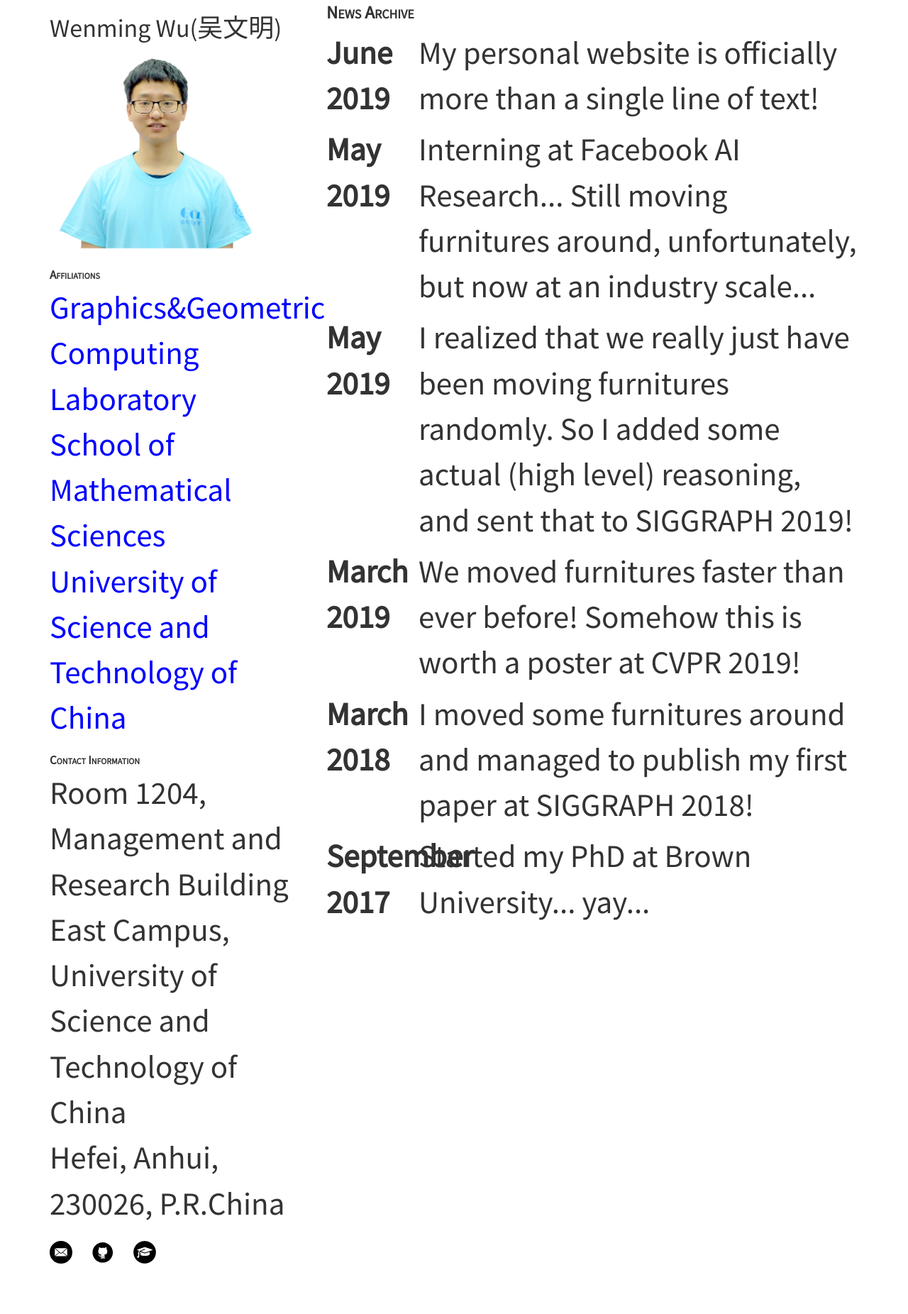
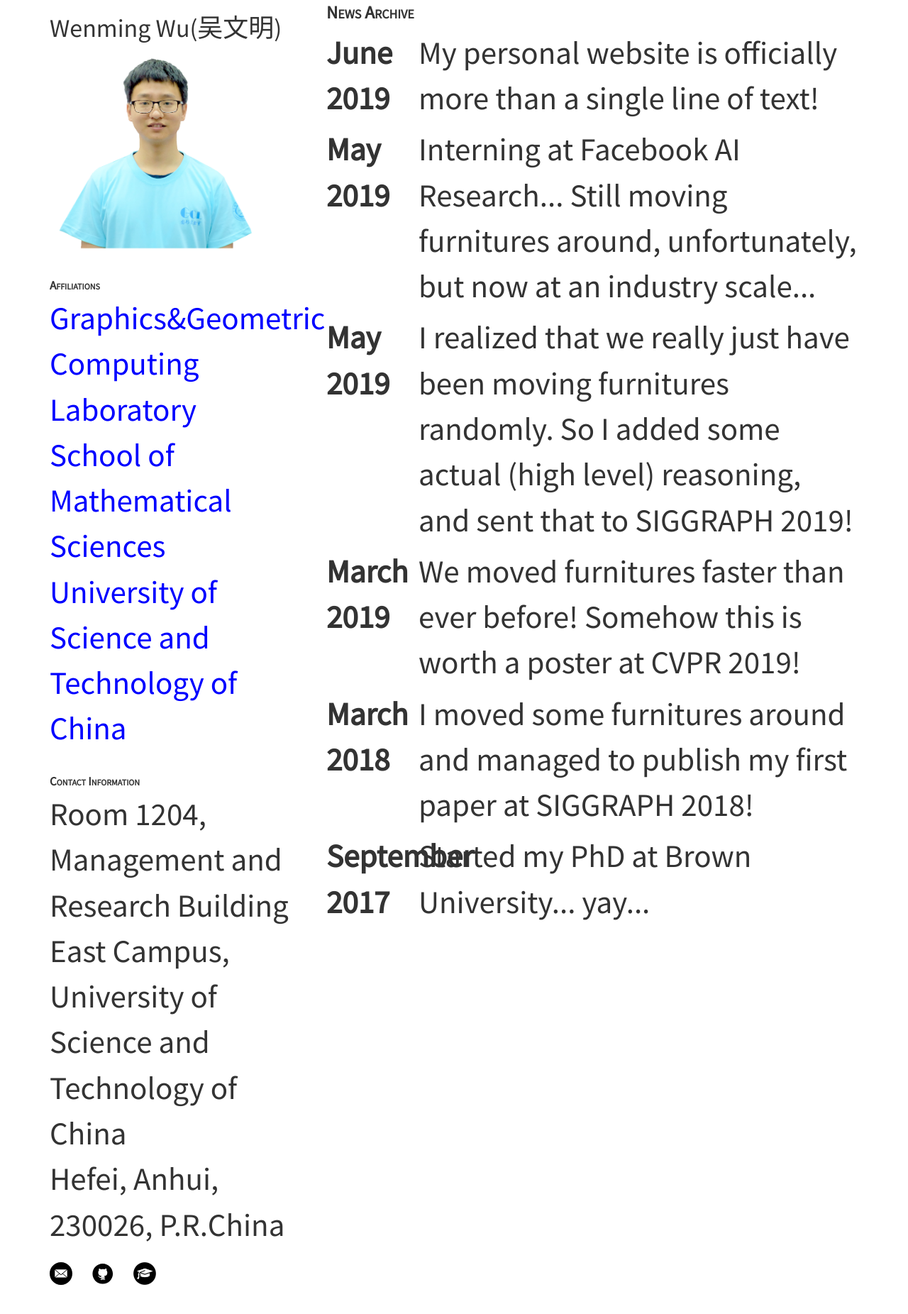
Before and after one commit to wutomwu/wutomwu.github.io, a Jekyll site: the page built from newsarchive.html, in a window 1280 px wide. Shown: the whole page at 71% size. Built offline with Jekyll 4.4.1, drawn with Linux system fonts in a browser that asks for light colours; before the commit the page ends 1807 px from its top, so only the background shows below that.

Commit message:
Update style.css

```diff
--- a/css/style.css
+++ b/css/style.css
@@ -36,7 +36,7 @@ a, a:hover {
 /*---------------------------------------------------------------*/
 
 .sidebaritem {
-	margin-bottom: 15px;
+	margin-bottom: 30px;
 }
 
 .sidebarheader {
@@ -103,7 +103,7 @@ a, a:hover {
 /*---------------------------------------------------------------*/
 
 .mainitem {
-	margin-bottom: 1.25em;
+	margin-bottom: 1.25cm;
 }
 
 .mainheader {
@@ -126,7 +126,7 @@ a, a:hover {
 /*---------------------------------------------------------------*/
 
 .pub {
-	padding-bottom: 8px;
+	padding-bottom: 16px;
 }
 
 .pubtextsection {
@@ -143,7 +143,7 @@ a, a:hover {
 
 .pubaward {
 	display: inline-block;
-	margin-top: 5px;
+	margin-top: 10px;
 	background-color: #112266;
 	font-size: 13px;
 }
```
